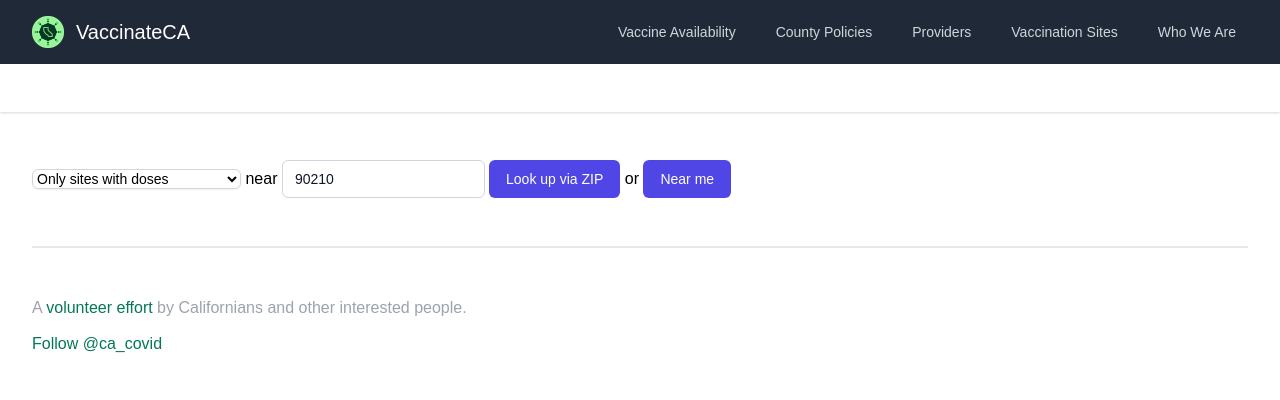
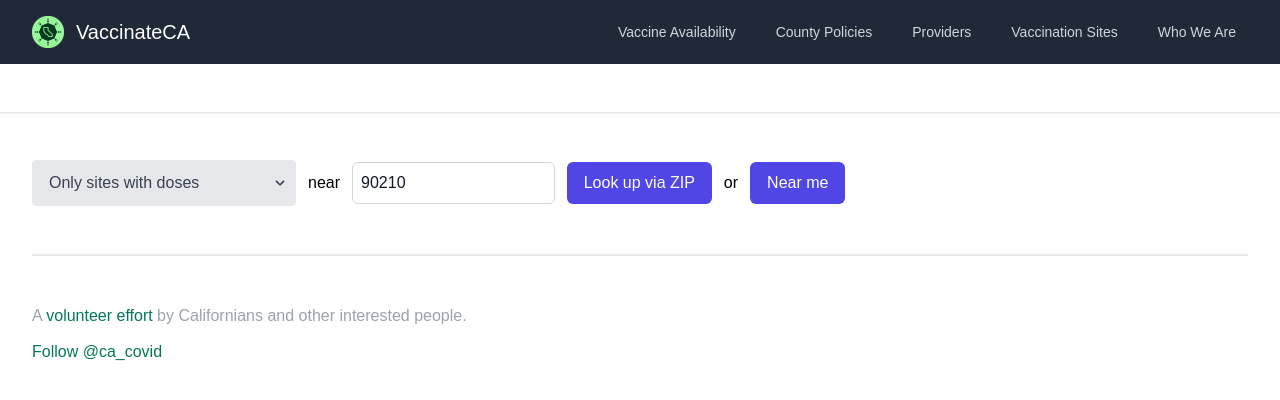
Before and after one commit to CAVaccineInventory/site, a Jekyll site: the page built from nearest.html, in a window 1280 px wide. Shown: the top 400 px of the page. Built offline with Jekyll 4.4.1, drawn with Linux system fonts in a browser that asks for light colours; some web fonts are replaced; comment, search, counter and statistics services are not loaded.

Commit message:
Style form even better 👔

```diff
--- a/nearest.html
+++ b/nearest.html
@@ -3,25 +3,31 @@ layout: default
 ---
 <script type="module" src="assets/js/nearest.js"></script>
 
-<form action="#">
-  <select id="filter" class="border border-gray-300 bg-white rounded-md shadow-sm focus:outline-none focus:ring-indigo-500 focus:border-indigo-500 sm:text-sm">
+<form action="#" class="flex flex-wrap relative items-center">
+  <div class="relative">
+    <select id="filter" class="w-full appearance-none bg-gray-200 border border-gray-200 text-gray-700 py-3 px-4 pr-8 rounded leading-tight focus:outline-none focus:bg-white focus:border-gray-500">
       <option value="reports">Only sites with contact reports</option>
       <option selected="selected" value="stocked">Only sites with doses</option>
       <option value="any">All known vaccination sites</option>
     </select>
+    <div class="pointer-events-none absolute inset-y-0 right-0 flex items-center px-2 text-gray-700">
+      <svg class="fill-current h-4 w-4" xmlns="http://www.w3.org/2000/svg" viewBox="0 0 20 20"><path d="M9.293 12.95l.707.707L15.657 8l-1.414-1.414L10 10.828 5.757 6.586 4.343 8z"/></svg>
+    </div>
+  </div>
+  <span class="mx-3">
     near
+  </span>
   <!-- Hard code 90210 for now for ease of testing -->
   <label for="zip" class="sr-only">Zip Code</label>
   <input type="text" id="zip" pattern="[0-9]{5}" title="zip Code" placeholder="90210" value="90210"
-        class="appearance-none w-1/6 rounded-none relative px-3 py-2 border border-gray-300 placeholder-gray-500 text-gray-900 rounded-md focus:outline-none focus:ring-indigo-500 focus:border-indigo-500 focus:z-10 sm:text-sm" />
-  <button type="submit" class="group relative justify-center py-2 px-4 border
-    border-transparent text-sm font-medium rounded-md text-white bg-indigo-600
-    hover:bg-indigo-700 focus:outline-none focus:ring-2 focus:ring-offset-2
-    focus:ring-indigo-500" id="submit">
+        class="w-1/6 px-2 py-2 border border-gray-300 placeholder-gray-500 text-gray-900 rounded-md focus:outline-none focus:border-indigo-500" />
+  <button type="submit" class="py-2 px-4 mx-3 border border-transparent rounded-md text-white bg-indigo-600 hover:bg-indigo-700" id="submit">
     Look up via ZIP
   </button>
+  <span class="">
     or
-  <button type="submit" class="group relative justify-center py-2 px-4 border border-transparent text-sm font-medium rounded-md text-white bg-indigo-600 hover:bg-indigo-700 focus:outline-none focus:ring-2 focus:ring-offset-2 focus:ring-indigo-500" id="use-geolocation">
+  </span>
+  <button type="submit" class="py-2 px-4 mx-3 border border-transparent rounded-md text-white bg-indigo-600 hover:bg-indigo-700" id="use-geolocation">
     Near me
   </button>
 </form>
```
Lines whose indentation alone changed are shown as unchanged.
